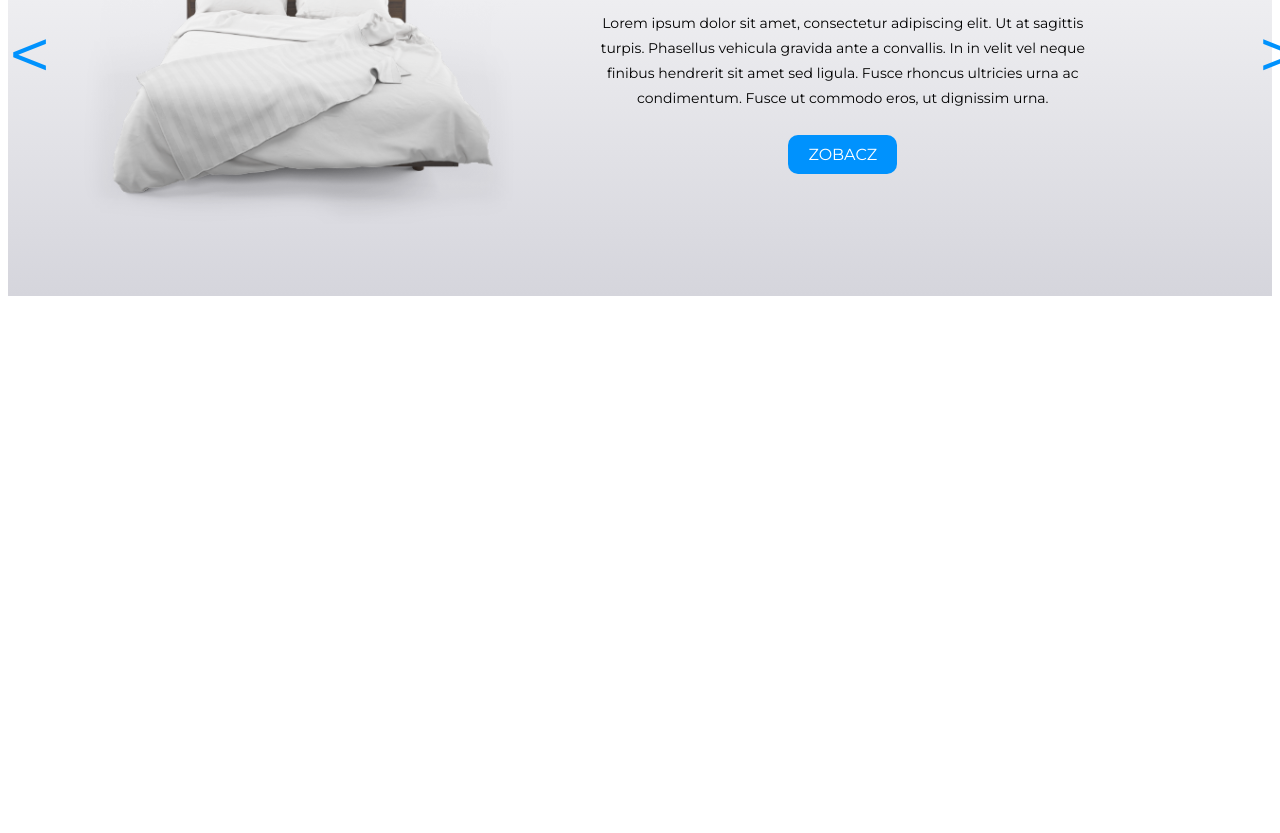
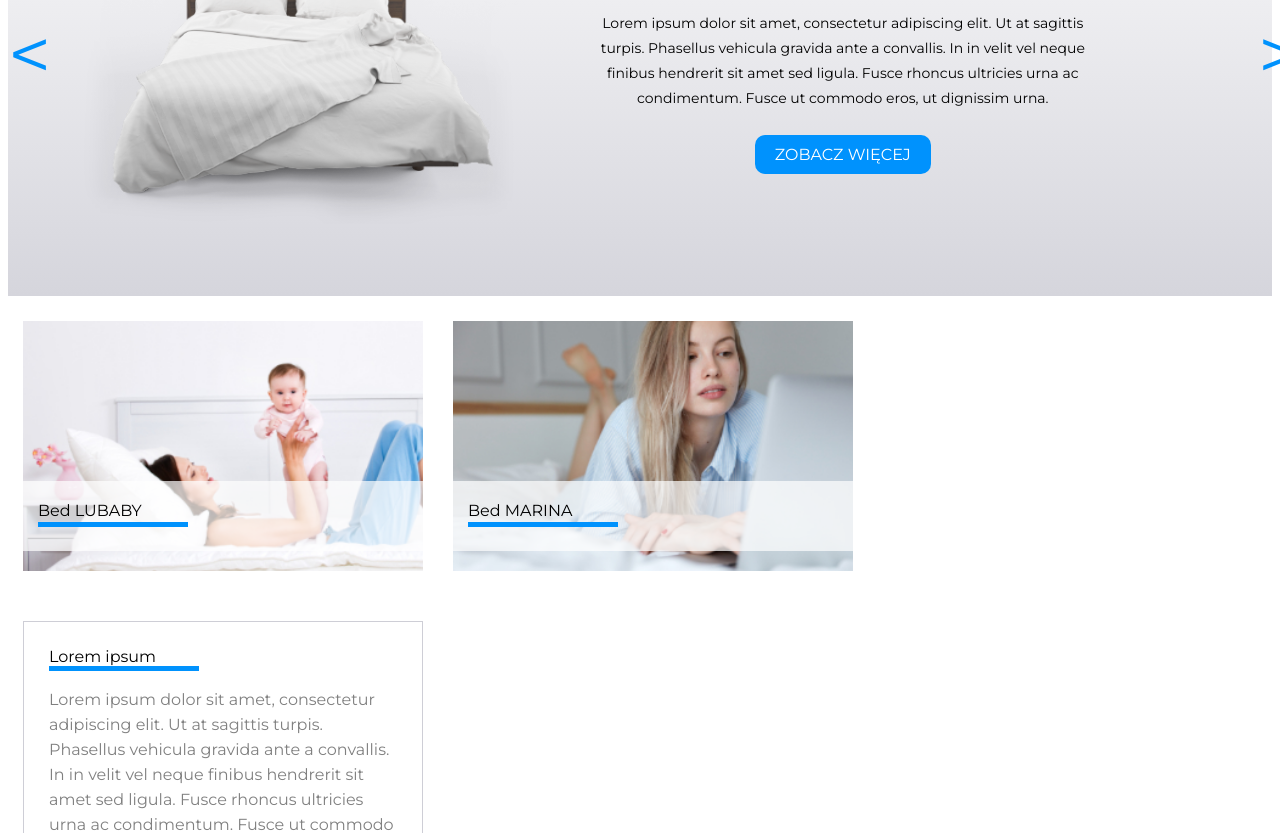
Before and after one commit to ktymochowicz/sleep-in-our-bed, a plain HTML site: page index.html in a window 1280 px wide. Shown: the part 267-1100 px from the top of the page. Before the commit the page ends 800 px from the top, so only its background shows below. Drawn offline with Linux system fonts and the light colour scheme.

Commit message:
add product section

```diff
--- a/css/style.css
+++ b/css/style.css
@@ -1,12 +1,5 @@
 * {
   box-sizing: border-box;
-}
-
-header{
-  background-color:black;
-  color: white;
-  height: 55px;
-  width:100%;
 }
 
 section{
@@ -21,8 +14,15 @@ section{
 .main-width {
   margin: 0 auto;
   max-width: 1300px;
+}
 
+/* header, navigation*/
 
+header{
+  background-color:black;
+  color: white;
+  height: 55px;
+  width:100%;
 }
 
 .logo p {
@@ -71,6 +71,7 @@ nav ul > li{
   padding: 10px
 }
 
+/* section 1 - slider*/
 
 .slider-image{
   float:left;
@@ -141,3 +142,73 @@ strong {
   text-transform: uppercase;
   font-size:
 }
+
+/* section 2 - products */
+.product {
+  display: inline-block;
+  width:400px;
+  background-color: grey;
+  float: left;
+  margin:25px 15px 25px 15px;
+}
+
+.product-1 {
+  background-image: url("../images/box1_img.jpg");
+  background-repeat: no-repeat;
+  background-position: center;
+  background-size: cover;
+  height:250px;
+}
+
+.product-2 {
+  background-image: url("../images/box2_img.jpg");
+  background-repeat: no-repeat;
+  background-position: center;
+  background-size: cover;
+  height:250px;
+}
+
+.product-3 {
+  background-color:white;
+  border: 1px solid #CECED6;
+  background-repeat: no-repeat;
+  background-position: center;
+  background-size: cover;
+
+}
+
+.product-3 .title{
+  height:auto;
+  overflow:auto;
+  padding:25px;
+  background: none;
+  margin:0px
+}
+
+.title p{
+  line-height: 25px;
+  color:grey}
+
+.product-3 .title h4{
+  margin: 0;
+  padding: 0
+}
+
+.title {
+  background-color: rgba(255, 255, 255, 0.7);
+  height: 70px;
+  margin-top: 160px;
+}
+
+.title h4 {
+  font-weight: 400;
+  padding: 20px 0px 2px 0px;
+  border-bottom: 5px solid #0092FD;
+  width: 150px;
+  margin-left: 15px
+}
+
+
+
+/* section 3 - prices */
+/* section 4 - contact */
--- a/index.html
+++ b/index.html
@@ -54,8 +54,35 @@
               Fusce rhoncus ultricies urna ac condimentum. Fusce ut commodo eros,
               ut dignissim urna.</p>
             <div class="button">
-              <a href="#"> zobacz</a>
+              <a href="#">zobacz więcej</a>
             </div>
+          </div>
+        </div>
+      </div>
+    </section>
+    <section class="products">
+      <div class="main-width">
+        <div class="product product-1">
+          <div class="title">
+            <h4>Bed LUBABY</h4>
+
+          </div>
+        </div>
+        <div class="product product-2">
+          <div class="title">
+            <h4>Bed MARINA</h4>
+          </div>
+        </div>
+        <div class="product product-3">
+          <div class="title">
+            <h4> Lorem ipsum</h4>
+            <p>Lorem ipsum dolor sit amet, consectetur adipiscing elit.
+              Ut at sagittis turpis. Phasellus vehicula gravida ante a convallis.
+              In in velit vel neque finibus hendrerit sit amet sed ligula.
+              Fusce rhoncus ultricies urna ac condimentum. Fusce ut commodo eros,
+              ut dignissim urna.
+              Lorem ipsum dolor sit amet, consectetur adipiscing elit.
+                </p>
           </div>
         </div>
       </div>
@@ -63,5 +90,6 @@
 
 
 
+
   </body>
 </html>
```
